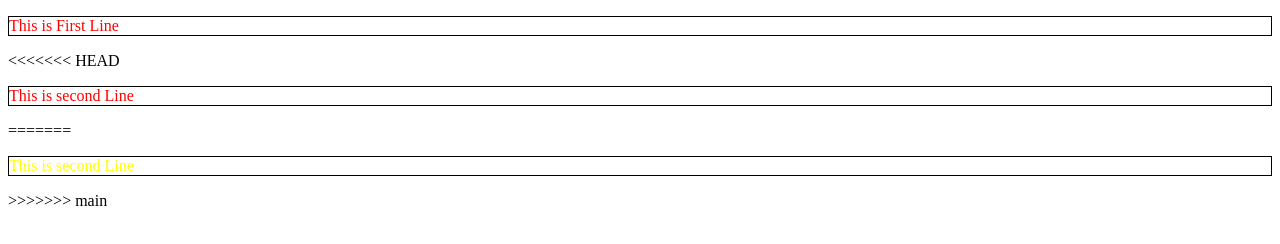
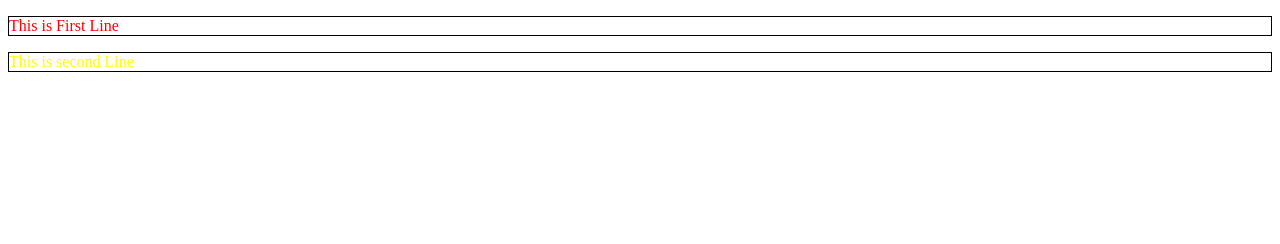
Before and after one commit to hemalkaklotar/gitPracticleExam, a plain HTML site: page index.html in a window 1280 px wide. Drawn offline with Linux system fonts and the light colour scheme.

Commit message:
resolve conflicts

```diff
--- a/index.html
+++ b/index.html
@@ -10,11 +10,7 @@
 </head>
 <body>
        <p>This is First Line</p>
-<<<<<<< HEAD
-       <p>This is second Line</p>
-=======
        <p style="color:yellow">This is second Line</p>
->>>>>>> main
 
 </body>
 </html>
```
